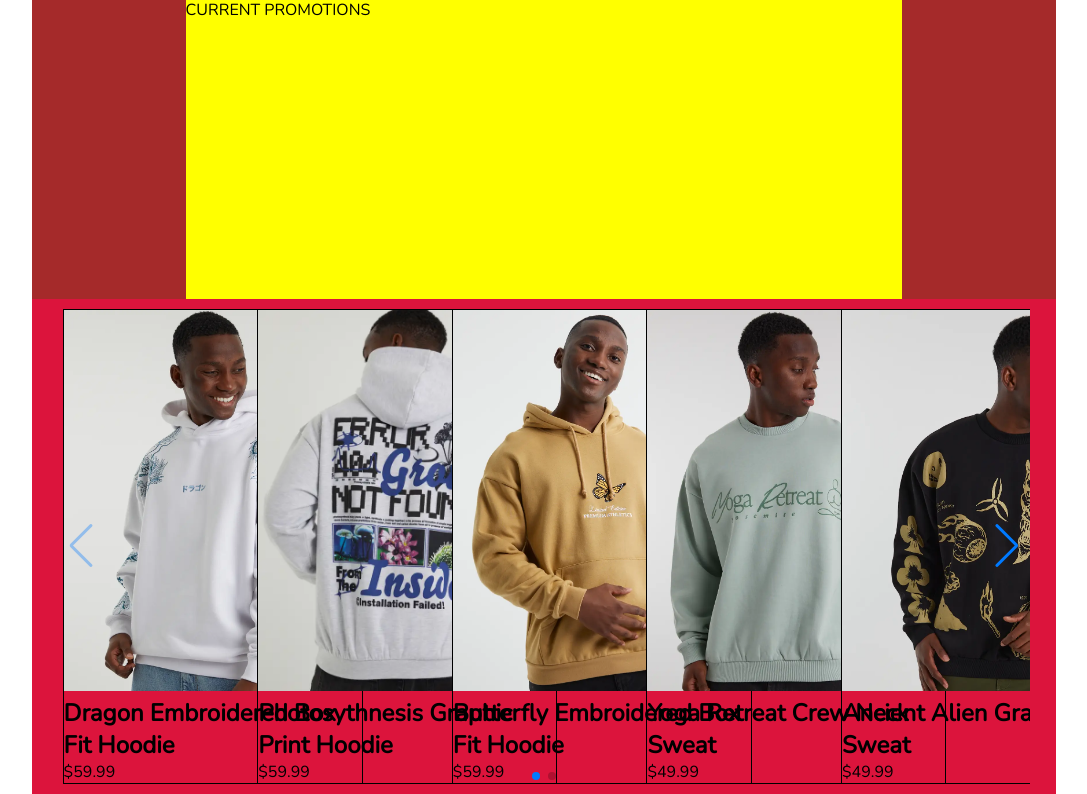
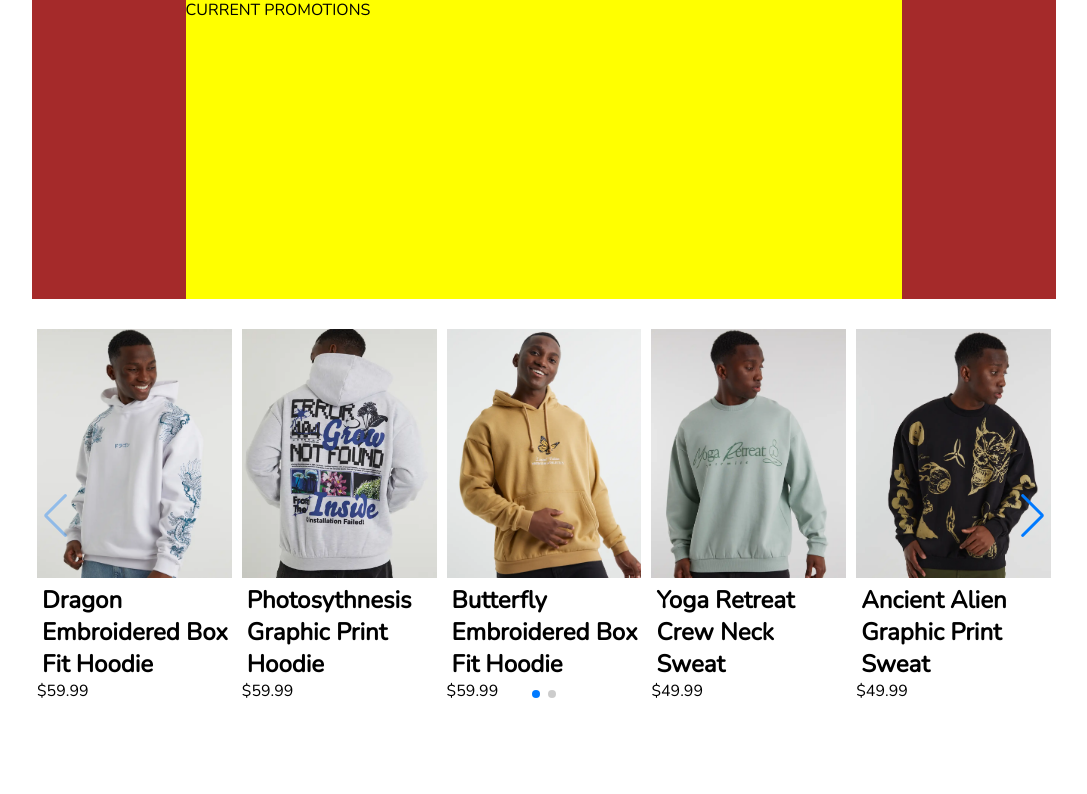
Before and after one commit to Brad123ghost/UrbanCo, a Flask app: page / in a window 1280 px wide. Shown: the part 113-907 px from the top of the page, without its empty margins (96-1183 px from the left). After the commit the page ends 811 px from the top, so only its background shows below. Run offline with Flask 3, Linux system fonts and the light colour scheme.

Commit message:
Update main.css

```diff
--- a/frontend-service/static/css/main.css
+++ b/frontend-service/static/css/main.css
@@ -60,9 +60,9 @@ body {
 }
 
 .main-content {
-    max-width: 80%;
+    max-width: 80vw;
     min-width: 700px;
-    background-color: crimson;
+    /* background-color: crimson; */
     margin: 0 auto;
 }
 
@@ -73,13 +73,22 @@ body {
 }
 
 .swiper {
-    width: 95%;
+    width: 100%;
+    height: 100%;
+    /* background-color: greenyellow; */
+    margin: 20px 0;
+    /* border: 1px solid black; */
+}
+
+.swiper h2 {
+    padding-left: 5px;
 }
 
 .product-card  {
     /* background-color: aqua; */
-    width: 300px;
-    border: solid 1px black;
+    height: 100%;
+    /* max-width: 90%; */
+    /* border: solid 1px black; */
     margin: 10px 5px;
     /* border-radius: 25px; */
 }
```
